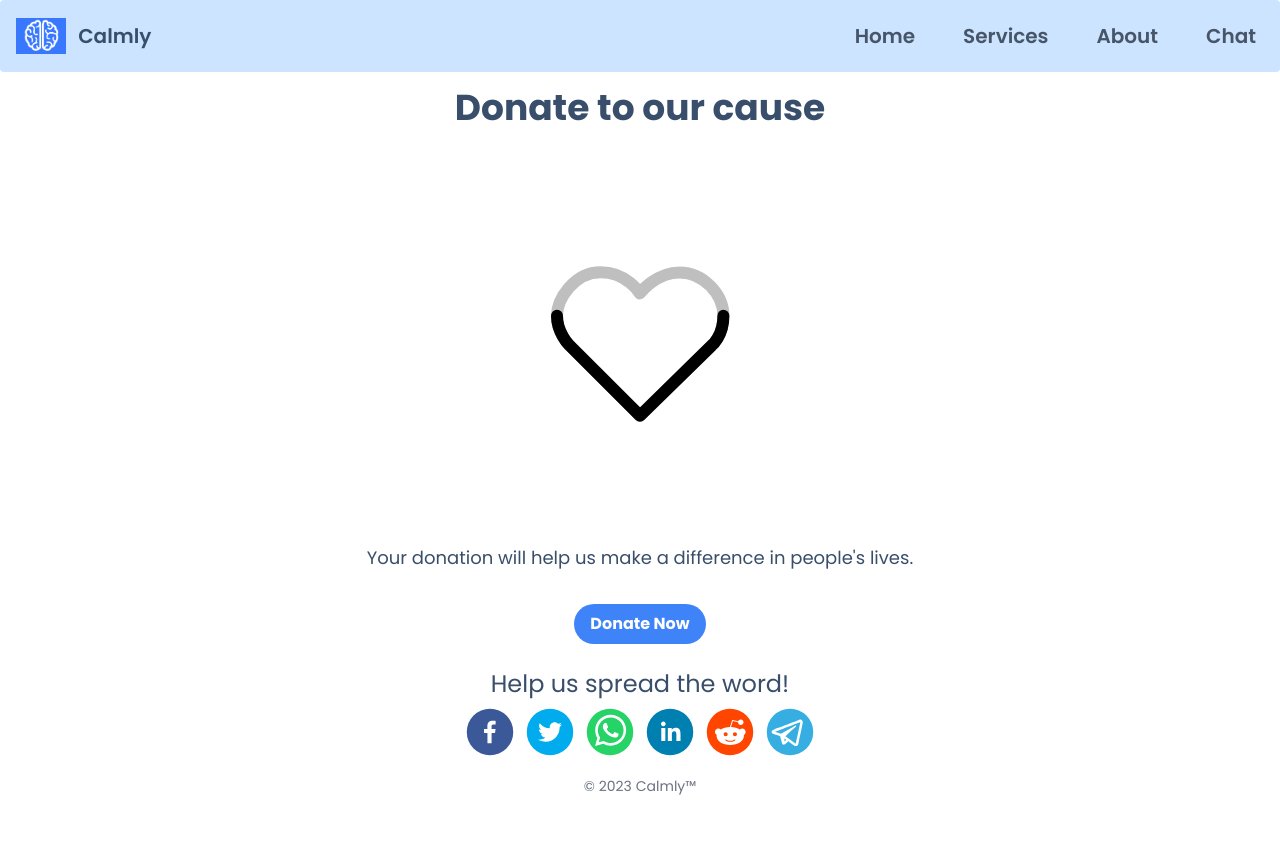
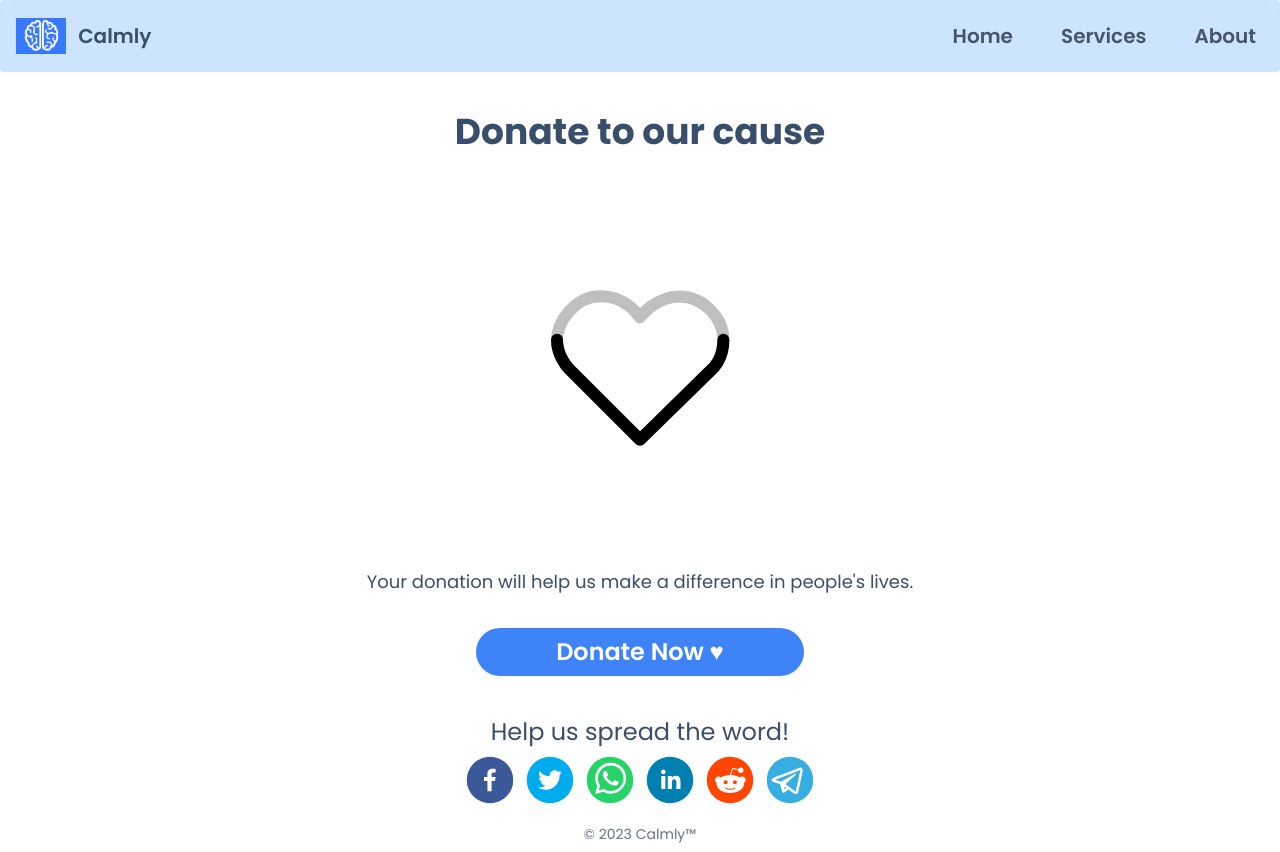
Before and after one commit to adarshanand67/Calmly, a React (Vite) app: page /Donate in a window 1280 px wide. Before the commit the page ends 804 px from the top, so only its background shows below. Built offline with nearby package versions, Linux system fonts and the light colour scheme.

Commit message:
Added service page, removed chat application

```diff
--- a/package.json
+++ b/package.json
@@ -30,6 +30,9 @@
     "react-router-dom": "^6.8.1",
     "react-share": "^4.4.1",
     "react-toastify": "^9.1.1",
+    "stream-chat": "^8.4.1",
+    "stream-chat-react": "^10.7.0",
+    "universal-cookie": "^4.0.4",
     "uuid": "^9.0.0"
   },
   "devDependencies": {
--- a/src/components/Footers.jsx
+++ b/src/components/Footers.jsx
@@ -2,6 +2,7 @@ import { Footer } from "flowbite-react";
 import React, { useState } from "react";
 import { BsFacebook, BsGithub, BsInstagram, BsTwitter } from "react-icons/bs";
 import SocialMediaButtons from "./SocialMediaButtons";
+import ServicesButton from "./ServicesButton";
 
 const Footers = () => {
   return (
--- a/src/components/NavigationBar.jsx
+++ b/src/components/NavigationBar.jsx
@@ -14,7 +14,7 @@ const NavigationBar = () => {
     "Services",
     "About",
     // "Issues",
-    "Chat",
+    // "Chat",
   ];
   const services = ["Meditation", "Chakras", "Yoga", "Quote"];
 
--- /dev/null
+++ b/src/components/ServicesButton.jsx
@@ -0,0 +1,20 @@
+import React from "react";
+import { Link } from "react-router-dom";
+
+const ServicesButton = () => {
+  return (
+    <>
+      {/* Go to services section */}
+      <div className="justify-cente my-10 flex flex-col items-center">
+        <Link to="/services">
+          <button className="rounded-full bg-blue-500 py-2 px-20 text-2xl font-semibold text-white hover:cursor-pointer hover:bg-blue-600 hover:text-gray-100">
+            {/* <Icon icon="material-symbols:arrow-forward-ios-sharp" /> */}
+            Go to Services 👉
+          </button>
+        </Link>
+      </div>
+    </>
+  );
+};
+
+export default ServicesButton;
--- a/src/pages/Chakras.jsx
+++ b/src/pages/Chakras.jsx
@@ -9,6 +9,7 @@ import thirdeye from "../animation/Thirdeye.json";
 import throat from "../animation/Throat.json";
 import chacha from "../../public/assets/bg.jpg";
 import ChakraCard from "../components/ChakraCard";
+import ServicesButton from "../components/ServicesButton";
 // import "../styles/Chakras.css";
 
 const Chakras = () => {
@@ -98,6 +99,7 @@ const Chakras = () => {
               commonly pictured as concentric rings of flower petals, which
               represent the divine lotus."
         />
+        <ServicesButton/>
       </div>
     </>
   );
--- a/src/pages/Donate.jsx
+++ b/src/pages/Donate.jsx
@@ -1,11 +1,12 @@
 import Lottie from "lottie-react";
 import React from "react";
 import heart from "../animation/heart.json";
+import ServicesButton from "../components/ServicesButton";
 
 const Donate = () => {
   return (
     <>
-      <div className="container mx-auto p-4">
+      <div className="container mx-auto w-5/6  my-10">
         <h1 className="mb-4 text-center text-4xl font-bold">
           Donate to our cause
         </h1>
@@ -19,9 +20,9 @@ const Donate = () => {
           <a
             href="https://rzp.io/l/a6xgGOzR8u"
             target="_blank"
-            className="rounded-full bg-blue-500 py-2 px-4 font-bold text-white hover:bg-blue-700"
+            className="rounded-full bg-blue-500 py-2 px-20 text-2xl font-semibold text-white hover:cursor-pointer hover:bg-blue-600 hover:text-gray-100"
           >
-            Donate Now
+            Donate Now ♥
           </a>
         </div>
       </div>
--- a/src/pages/Home.jsx
+++ b/src/pages/Home.jsx
@@ -1,15 +1,16 @@
 import { Icon } from "@iconify/react";
 import Lottie from "lottie-react";
 import React from "react";
+import { AiOutlineArrowRight } from "react-icons/ai";
 import { RiCustomerService2Fill } from "react-icons/ri";
 import Modal from "react-modal";
 import { Link } from "react-router-dom";
 import mockups from "../../public/assets/mockups.png";
 import title from "../../public/assets/title.png";
+import thoughts from "../animation/Thoughts.json";
 import chakra from "../animation/chakra.json";
 import heromedi from "../animation/heromedi.json";
 import sukh from "../animation/sukh.json";
-import thoughts from "../animation/Thoughts.json";
 import ContactForm from "../components/ContactForm";
 import CountUps from "../components/CountUps";
 import FAQ from "../components/FAQ";
@@ -18,6 +19,7 @@ import HomeSection from "../components/HomeSection";
 import SocialMediaButtons from "../components/SocialMediaButtons";
 import Testimonials from "../components/Testimonials";
 import Quote from "../pages/Quote";
+import ServicesButton from "../components/ServicesButton";
 
 Modal.setAppElement("#root");
 
@@ -76,6 +78,8 @@ const Home = () => {
         icon={<RiCustomerService2Fill size={30} />}
         onClick={handleOpen}
       />
+
+     <ServicesButton/>
     </>
   );
 };
--- a/src/pages/Meditation.jsx
+++ b/src/pages/Meditation.jsx
@@ -4,9 +4,11 @@ import { Link } from "react-router-dom";
 import timerback from "../animation/timerBack.json";
 import CountDownTimer from "../components/CountDownTimer";
 import SoundPlay from "../components/SoundPlay";
+import ServicesButton from "../components/ServicesButton";
 
 const Meditation = () => {
   return (
+    <>
       <div className="flex h-screen items-center justify-center">
         {/* Divide in 2 grids */}
         <div className="grid max-h-fit w-full max-w-7xl sm:grid-cols-1 lg:grid-cols-2">
@@ -43,6 +45,8 @@ const Meditation = () => {
           </div>
         </div>
       </div>
+      <ServicesButton />
+    </>
   );
 };
 
--- a/src/pages/Quote.jsx
+++ b/src/pages/Quote.jsx
@@ -6,6 +6,7 @@ import "../../node_modules/react-toastify/dist/ReactToastify.css";
 import Spinners from "../components/Spinners";
 
 import "../styles/Quote.css";
+import ServicesButton from "../components/ServicesButton";
 
 const Quote = () => {
   const [data, setData] = useState([]);
@@ -52,6 +53,7 @@ const Quote = () => {
   if (loading) return <Spinners />;
 
   return (
+    <>
       <div className="quote-box">
         <div className="wrapper">
           <header>"Quote of the Day"</header>
@@ -82,7 +84,9 @@ const Quote = () => {
                 </ul>
                 <button
                   onClick={() => {
-                  setRandomData(data[Math.floor(Math.random() * data.length)]);
+                    setRandomData(
+                      data[Math.floor(Math.random() * data.length)]
+                    );
                     toast.info("Generating new quote", {
                       position: "top-center",
                       autoClose: 2000,
@@ -97,6 +101,8 @@ const Quote = () => {
           </div>
         </div>
       </div>
+      <ServicesButton />
+    </>
   );
 };
 
--- a/src/pages/Yoga.jsx
+++ b/src/pages/Yoga.jsx
@@ -5,6 +5,7 @@ import halasana from "../animation/halasana.json";
 import sukh from "../animation/sukh.json";
 import vrikshasana from "../animation/vrikshasana.json";
 import YogaCard from "../components/YogaCard";
+import ServicesButton from "../components/ServicesButton";
 
 const Yoga = () => {
   return (
@@ -42,6 +43,8 @@ const Yoga = () => {
         subtitle="Vrikshasana is primarily a balancing posture, it aids in improving balance – both physical and emotional."
         description="Start at the ground and feel where weight is concentrated on your standing foot. Now move up your standing leg and feel the muscles engaged with a micro-bend in your knee.When you get it right and can balance, you'll see how your body should be aligned to stay strong. If reaching your toe is too challenging, you can still get the benefits of this pose by keeping your leg bent and holding on to your knee.This posture aims to keep your body and mind from wandering and stay balanced."
       />
+
+      <ServicesButton />
     </div>
   );
 };
```
Also changed, not shown: 2 other files (tests, documents, lock files or other folders). Lines whose indentation alone changed are shown as unchanged.
